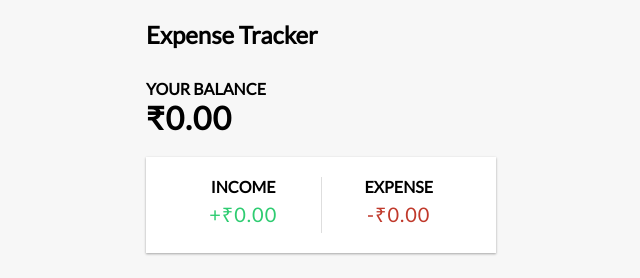
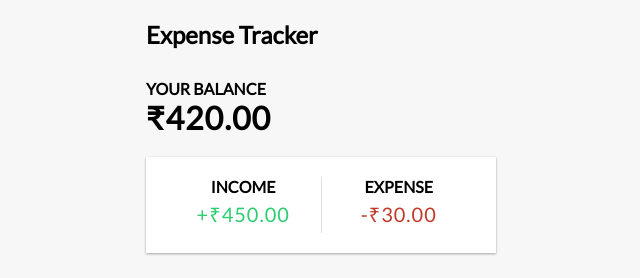
Before and after one commit to naveen701526/expense-tracker, a React (Create React App) app: page / in a window 1280 px wide. Shown: the top 278 px of the page, without its empty margins (319-959 px from the left). Built offline with nearby package versions, Linux system fonts and the light colour scheme.

Commit message:
expense tracker app

```diff
--- a/src/components/Balance.js
+++ b/src/components/Balance.js
@@ -1,10 +1,16 @@
-import React from 'react';
+import React, {useContext} from 'react';
+import {GlobalContext} from '../components/context/GlobalState';
 
 export const Balance = () => {
+    const {transactions} = useContext(GlobalContext);
+
+    const amounts = transactions.map((transaction) => transaction.amount);
+
+    const total = amounts.reduce((acc, item) => (acc += item), 0).toFixed(2);
     return (
         <>
             <h4>Your Balance</h4>
-            <h1>&#8377;0.00</h1>
+            <h1>&#8377;{total}</h1>
         </>
     );
 };
--- a/src/components/IncomeExpenses.js
+++ b/src/components/IncomeExpenses.js
@@ -1,15 +1,30 @@
-import React from 'react';
+import React, {useContext} from 'react';
+import {GlobalContext} from '../components/context/GlobalState';
 
 export const IncomeExpenses = () => {
+    const {transactions} = useContext(GlobalContext);
+    const amounts = transactions.map((transaction) => transaction.amount);
+
+    const income = amounts
+        .filter((item) => item > 0)
+        .reduce((acc, item) => (acc += item), 0)
+        .toFixed(2);
+
+    const expense = (
+        amounts
+            .filter((item) => item < 0)
+            .reduce((acc, item) => (acc += item), 0) * -1
+    ).toFixed(2);
+
     return (
         <div className='inc-exp-container'>
             <div>
                 <h4>Income</h4>
-                <p className='money plus'>+&#8377;0.00</p>
+                <p className='money plus'>+&#8377;{income}</p>
             </div>
             <div>
                 <h4>Expense</h4>
-                <p className='money minus'>-&#8377;0.00</p>
+                <p className='money minus'>-&#8377;{expense}</p>
             </div>
         </div>
     );
```
